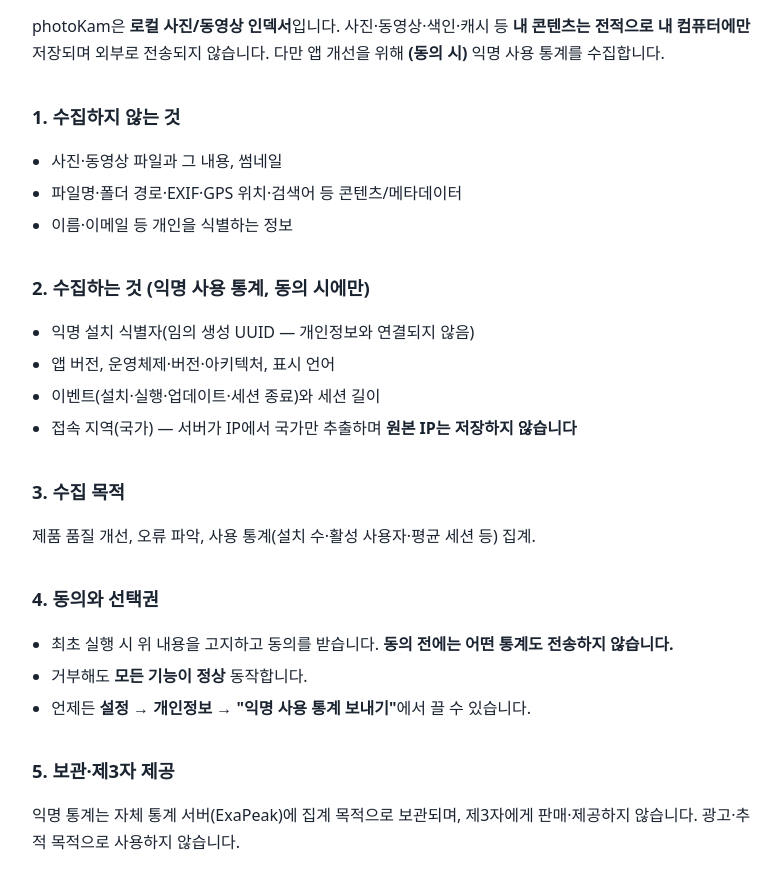
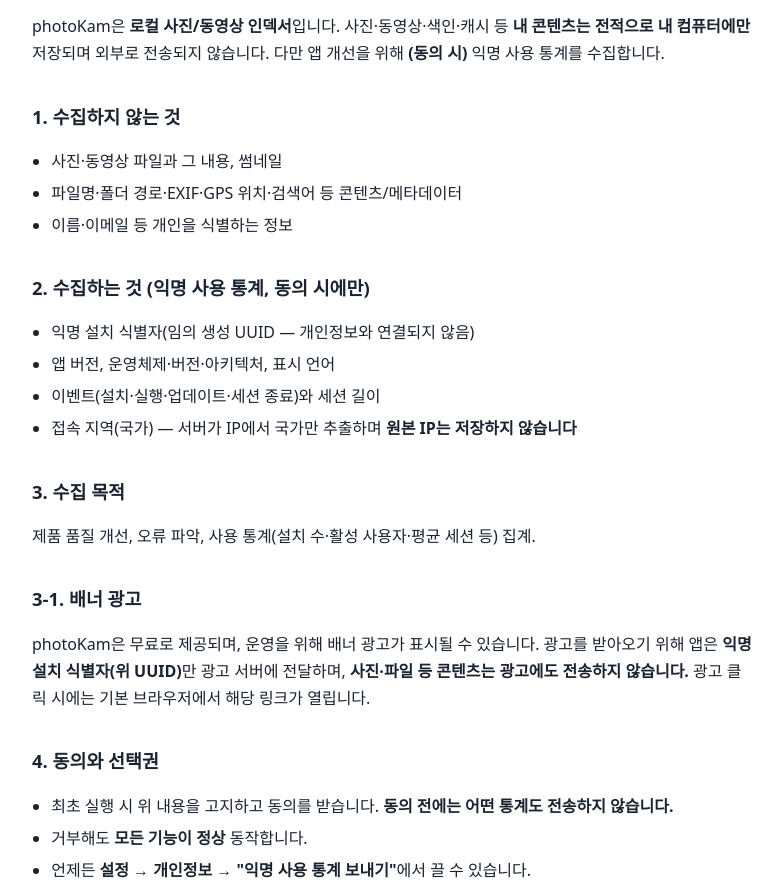
Before and after one commit to Sung-gon/PhotoKamIntro, a plain HTML site: page privacy.html in a window 1280 px wide. Shown: the part 150-1037 px from the top of the page, without its empty margins (248-1030 px from the left). Drawn offline with Linux system fonts and the light colour scheme.

Commit message:
privacy: add ads section

```diff
--- a/privacy.html
+++ b/privacy.html
@@ -40,6 +40,11 @@
   <h2>3. 수집 목적</h2>
   <p>제품 품질 개선, 오류 파악, 사용 통계(설치 수·활성 사용자·평균 세션 등) 집계.</p>
 
+  <h2>3-1. 배너 광고</h2>
+  <p>photoKam은 무료로 제공되며, 운영을 위해 배너 광고가 표시될 수 있습니다. 광고를 받아오기 위해
+  앱은 <b>익명 설치 식별자(위 UUID)</b>만 광고 서버에 전달하며, <b>사진·파일 등 콘텐츠는 광고에도 전송하지 않습니다.</b>
+  광고 클릭 시에는 기본 브라우저에서 해당 링크가 열립니다.</p>
+
   <h2>4. 동의와 선택권</h2>
   <ul>
     <li>최초 실행 시 위 내용을 고지하고 동의를 받습니다. <b>동의 전에는 어떤 통계도 전송하지 않습니다.</b></li>
```
